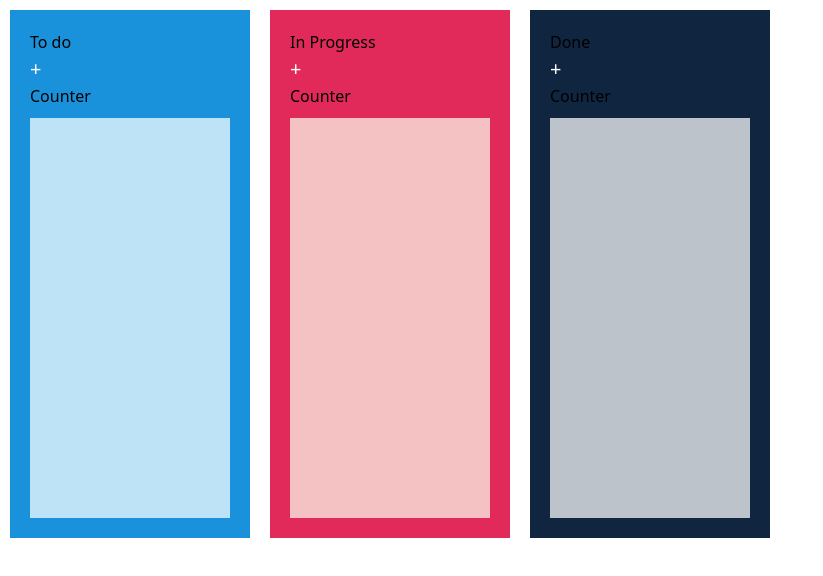
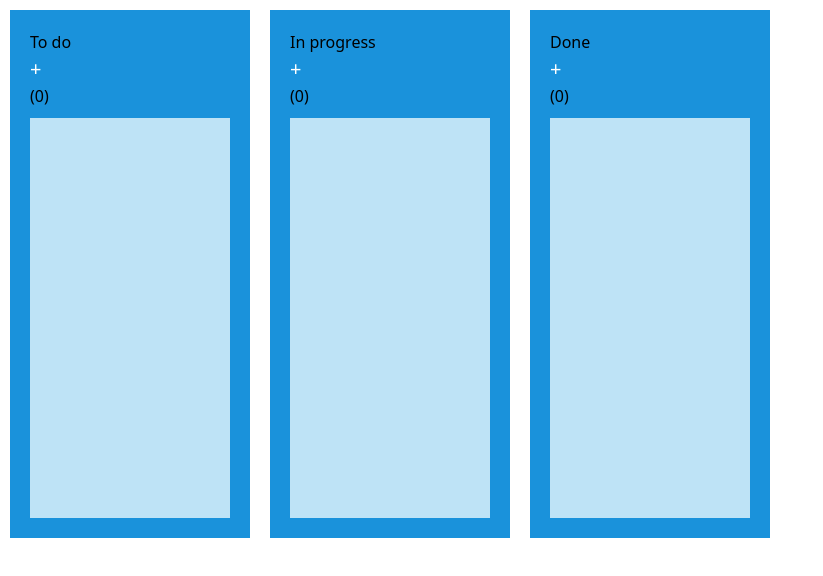
Before and after one commit to MihajloFD/Lazar, a React (Create React App) app: page / in a window 1280 px wide. Shown: the top 576 px of the page, without its empty margins (0-823 px from the left). Built offline with nearby package versions, Linux system fonts and the light colour scheme.

Commit message:
in progress 2

```diff
--- a/package.json
+++ b/package.json
@@ -14,6 +14,8 @@
     "https-browserify": "^1.0.0",
     "postcss": "^8.4.31",
     "react": "^18.2.0",
+    "react-dnd": "^16.0.1",
+    "react-dnd-html5-backend": "^16.0.1",
     "react-dom": "^18.2.0",
     "react-dropzone": "^14.2.3",
     "react-hook-form": "^7.48.2",
--- /dev/null
+++ b/src/components/TaskList/TaskList.js
@@ -0,0 +1,65 @@
+import React, { useState } from "react";
+import { useDispatch } from "react-redux";
+import { styled } from "styled-components";
+import { Modal } from "../../components/Modal/Modal";
+
+const ModalButton = styled.button`
+color: #fff;
+font-size: 20px;
+`
+
+
+
+export const TaskList = ({list, createList, title}) => {
+    const [isOpen, setIsOpen] = React.useState(false);
+    const [description, setDescription] = useState("");
+    const dispatch = useDispatch();
+
+  const toggleModal = () => {
+    setIsOpen(!isOpen);
+  };
+
+  const createTask = () => {
+    dispatch(createList([...list, {id: Math.random(), description}]))
+    setDescription("");
+    toggleModal();
+  };
+
+  const deleteTask = (id) => {
+    dispatch(createList(list.filter(item => item.id !== id)))
+  };
+
+
+    const renderList = (item) => {
+        return (
+            <div key={item.id}  style={{background: "green", marginTop: "10px", display: "flex", justifyContent: "space-between" }}>
+               {item.description}
+               <button onClick={() =>deleteTask(item.id)}>X</button>
+
+            </div>
+        )
+    }
+
+
+    return (
+        <>
+        {isOpen && (
+            <Modal onClose={toggleModal}>
+               <input placeholder="description" value={description} onChange={e => setDescription(e.target.value)} />
+               <button onClick={createTask} >Create task</button>
+            </Modal>
+          )}
+        <div style= {{padding : "20px", margin : "10px", background : "#1A92DB"}}>
+        <div>
+         <h3>{title}</h3>
+         <ModalButton onClick={toggleModal}>+</ModalButton>
+         <div>({list.length})</div>
+        </div>
+        <div style= {{background : "#BEE3F6", marginTop : "10px", minHeight : " 400px", minWidth : " 200px"}}>
+        {list.map(renderList)}
+         </div>
+       </div>
+        </>
+    )
+
+};
--- a/src/pages/Board/Board.js
+++ b/src/pages/Board/Board.js
@@ -1,69 +1,27 @@
 import React from "react";
 import { useSelector } from "react-redux";
-import { styled } from "styled-components";
-import { Modal } from "../../components/Modal/Modal";
+
+import { TaskList } from "../../components/TaskList/TaskList";
+import { setDone, setInProgress, setToDo } from "../../redux/actions/board/boardAction";
 import { doneSelector, inProgressSelector, toDoSelector } from "../../redux/selectors/board/boardSelector";
+import { DndProvider } from 'react-dnd';
+import { HTML5Backend } from 'react-dnd-html5-backend';
+import { useDispatch } from "react-redux";
 
 
-const ModalButton = styled.button`
-color: #fff;
-font-size: 20px;
-`
 
 export const Board = () => {
     const toDoList = useSelector(toDoSelector);
     const inProgressList = useSelector(inProgressSelector);
     const doneList = useSelector(doneSelector);
-    const [isOpen, setIsOpen] = React.useState(false);
-
-    const renderList = (item) => {
-        return (
-            <div key={item.id}  style={{background: "green", marginTop: "10px"}}>{item.description}</div>
-        )
-    }
-
-  const toggleModal = () => {
-    setIsOpen(!isOpen);
-  };
+    const dispatch = useDispatch();
  return (
     <div style={{display : "flex"}}>
-        {isOpen && (
-        <Modal onClose={toggleModal}>
-          <p>This is the content of the modal.</p>
-        </Modal>
-      )}
-      <div style= {{padding : "20px", margin : "10px", background : "#1A92DB"}}>
-       <div>
-        <h3>To do</h3>
-        <ModalButton onClick={toggleModal}>+</ModalButton>
-        <div>Counter</div>
-       </div>
-       <div style= {{background : "#BEE3F6", marginTop : "10px", minHeight : " 400px", minWidth : " 200px"}}>
-       {toDoList.map(renderList)}
-        </div>
-
-      </div>
-      <div style= {{padding : "20px", margin : "10px", background : "#E12A59"}}>
-      <div>
-        <h3>In Progress</h3>
-        <ModalButton>+</ModalButton>
-        <div>Counter</div>
-       </div>
-      <div style= {{background : "#F4C2C3", marginTop : "10px", minHeight : " 400px", minWidth : " 200px"}}>
-      {inProgressList.map(renderList)}
-
-        </div>
-      </div>
-      <div style= {{padding : "20px", margin : "10px", background : "#102640"}}>
-      <div>
-        <h3>Done</h3>
-        <ModalButton>+</ModalButton>
-        <div>Counter</div>
-       </div>
-      <div style= {{background : "#BCC3CA", marginTop : "10px", minHeight : " 400px", minWidth : " 200px"}}>
-      {doneList.map(renderList)}
-        </div>
-      </div>
+       <DndProvider backend={HTML5Backend}>
+        <TaskList list={toDoList} createList={setToDo} title={"To do"}/>
+        <TaskList list={inProgressList} createList={setInProgress} title={"In progress"}/>
+        <TaskList list={doneList} createList={setDone} title={"Done"}/>
+       </DndProvider>
     </div>
  )
 
--- /dev/null
+++ b/src/redux/actions/board/boardAction.js
@@ -0,0 +1,16 @@
+import { SET_TO_DO, SET_DONE, SET_IN_PROGRESS } from "../../constants/boardConstants";
+
+export const setToDo= data => ({
+    type: SET_TO_DO,
+    payload: data
+  });
+
+  export const setInProgress= data => ({
+    type: SET_IN_PROGRESS,
+    payload: data
+  });
+
+  export const setDone= data => ({
+    type: SET_DONE,
+    payload: data
+  });
```
Also changed, not shown: 1 other file (tests, documents, lock files or other folders).
